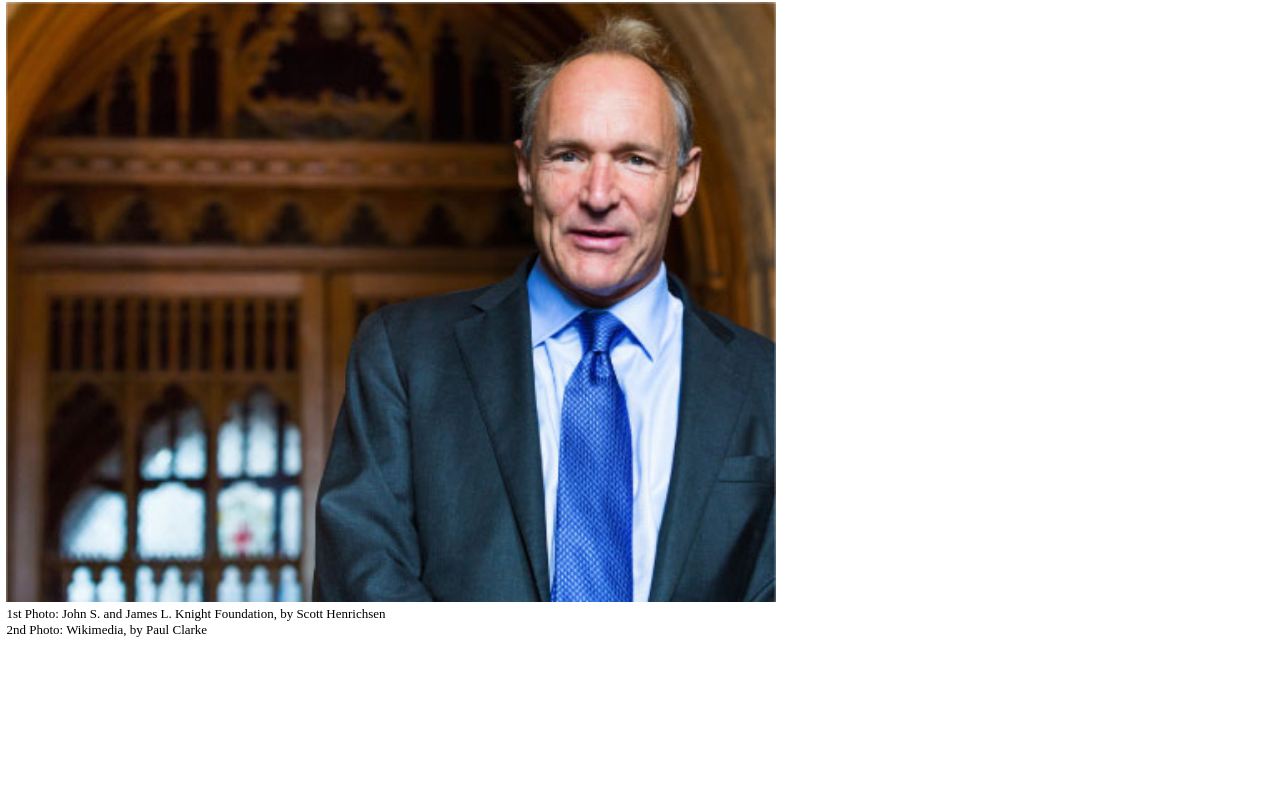
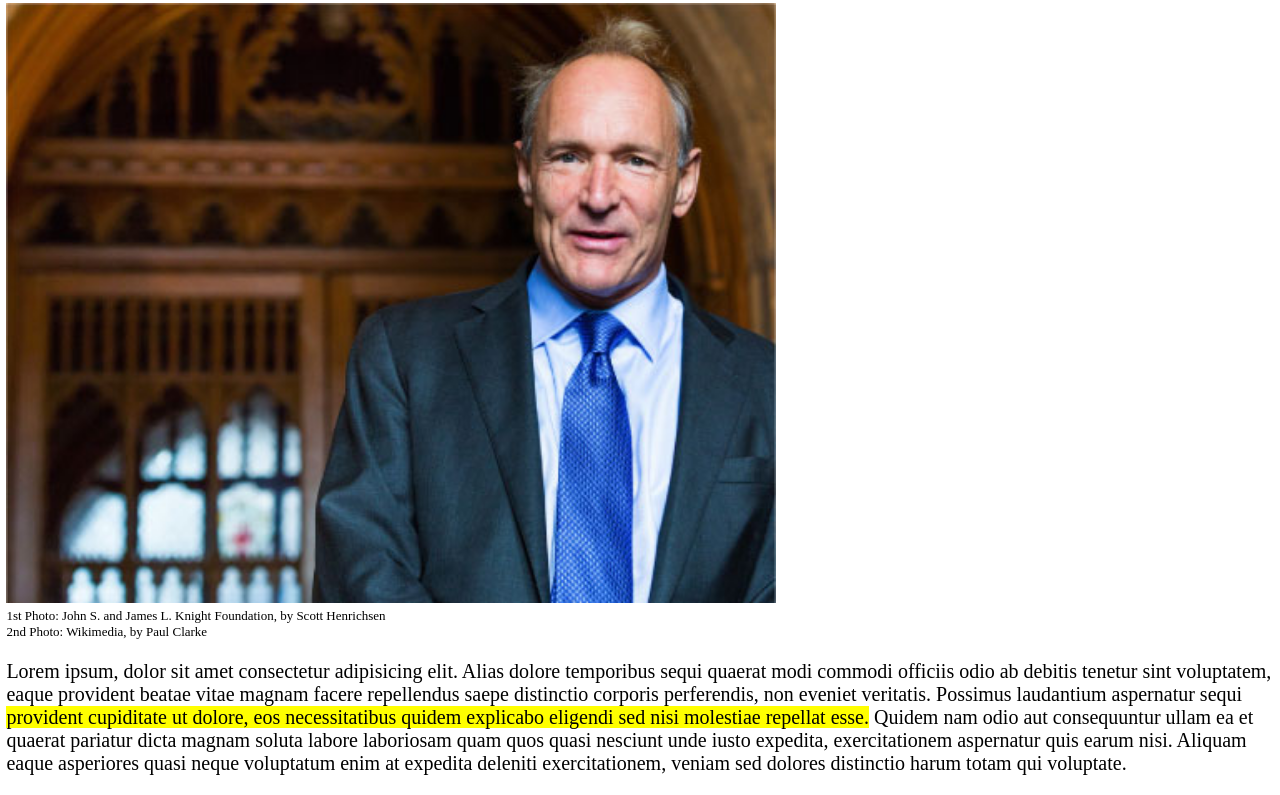
Before and after one commit to ViktorJoseCentonza/html-css-booleaner, a plain HTML site: page index.html in a window 1280 px wide. Shown: the part 1021-1816 px from the top of the page. Before the commit the page ends 1659 px from the top, so only its background shows below. Drawn offline with Linux system fonts and the light colour scheme.

Commit message:
added paragraph with highlighted text and minor changes to font size in the author section (changed global font-size to 20px)

```diff
--- a/index.html
+++ b/index.html
@@ -34,7 +34,7 @@
                 Berners-Lee </h1>
 
             <span class="author">Scritto Da</span>
-            <span class="author sign">The booleaner</span>
+            <span class="sign">The booleaner</span>
             <div class="date">il 10/10/2020</div>
 
         </section>
@@ -49,7 +49,14 @@
         </section>
         <!-- image-container-end -->
         <section>
-
+            <p>Lorem ipsum, dolor sit amet consectetur adipisicing elit. Alias dolore temporibus sequi quaerat modi
+                commodi officiis odio ab debitis tenetur sint voluptatem, eaque provident beatae vitae magnam facere
+                repellendus saepe distinctio corporis perferendis, non eveniet veritatis. Possimus laudantium aspernatur
+                sequi <span class="highlight"> provident cupiditate ut dolore, eos necessitatibus quidem explicabo
+                    eligendi sed nisi molestiae repellat esse.</span> Quidem nam odio aut consequuntur ullam ea et
+                quaerat pariatur dicta magnam soluta labore laboriosam quam quos quasi nesciunt unde iusto expedita,
+                exercitationem aspernatur quis earum nisi. Aliquam eaque asperiores quasi neque voluptatum enim at
+                expedita deleniti exercitationem, veniam sed dolores distinctio harum totam qui voluptate.</p>
         </section>
 
     </main>
--- a/style.css
+++ b/style.css
@@ -18,6 +18,7 @@
 body {
     margin: 0px;
     margin: auto;
+    font-size: 20px;
 }
 
 main {
@@ -73,7 +74,6 @@ main {
 }
 
 .author {
-    font-size: 20px;
     color: var(--author-color);
 }
 
@@ -94,3 +94,7 @@ main {
 .images-container div {
     font-size: small;
 }
+
+.highlight {
+    background-color: yellow;
+}
```
